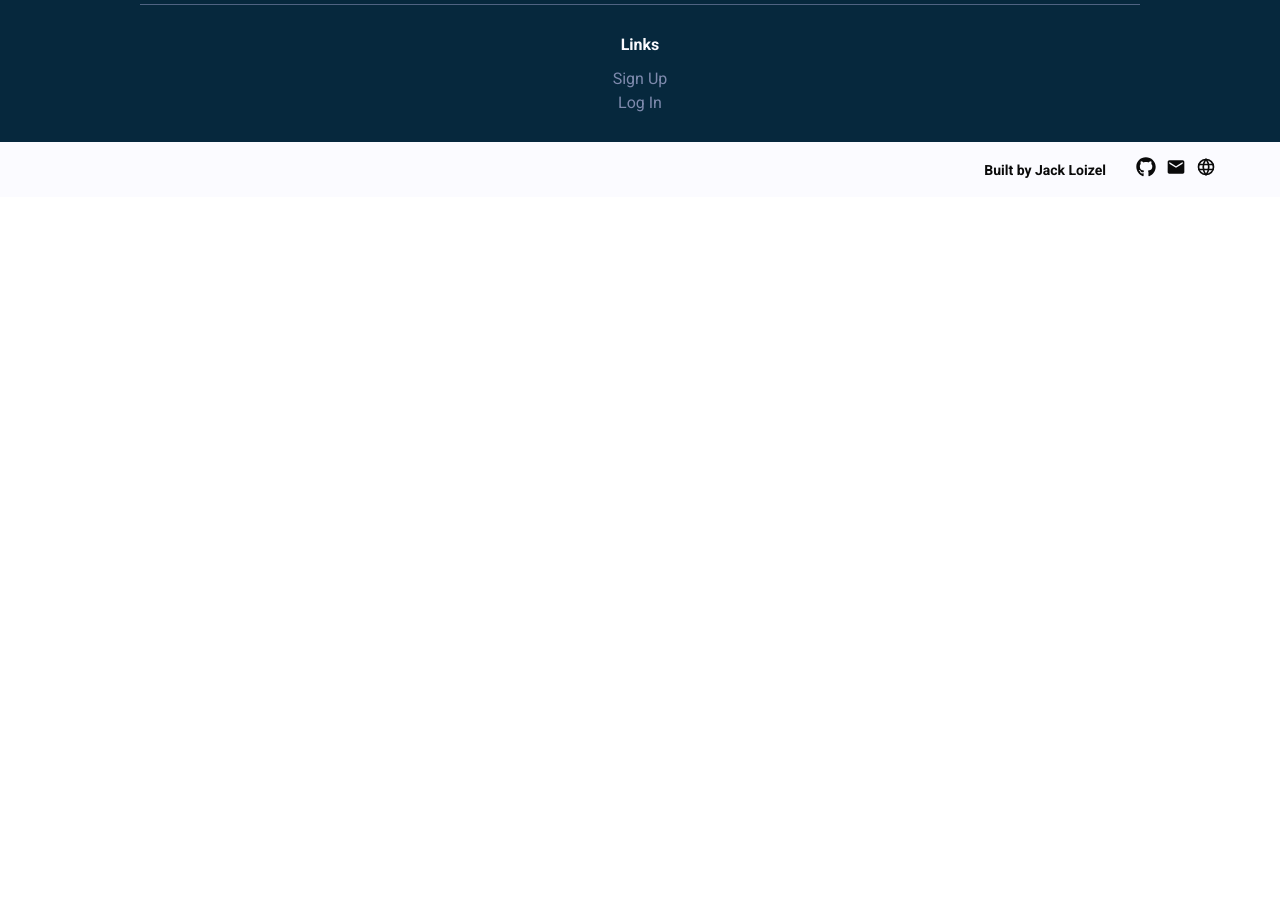
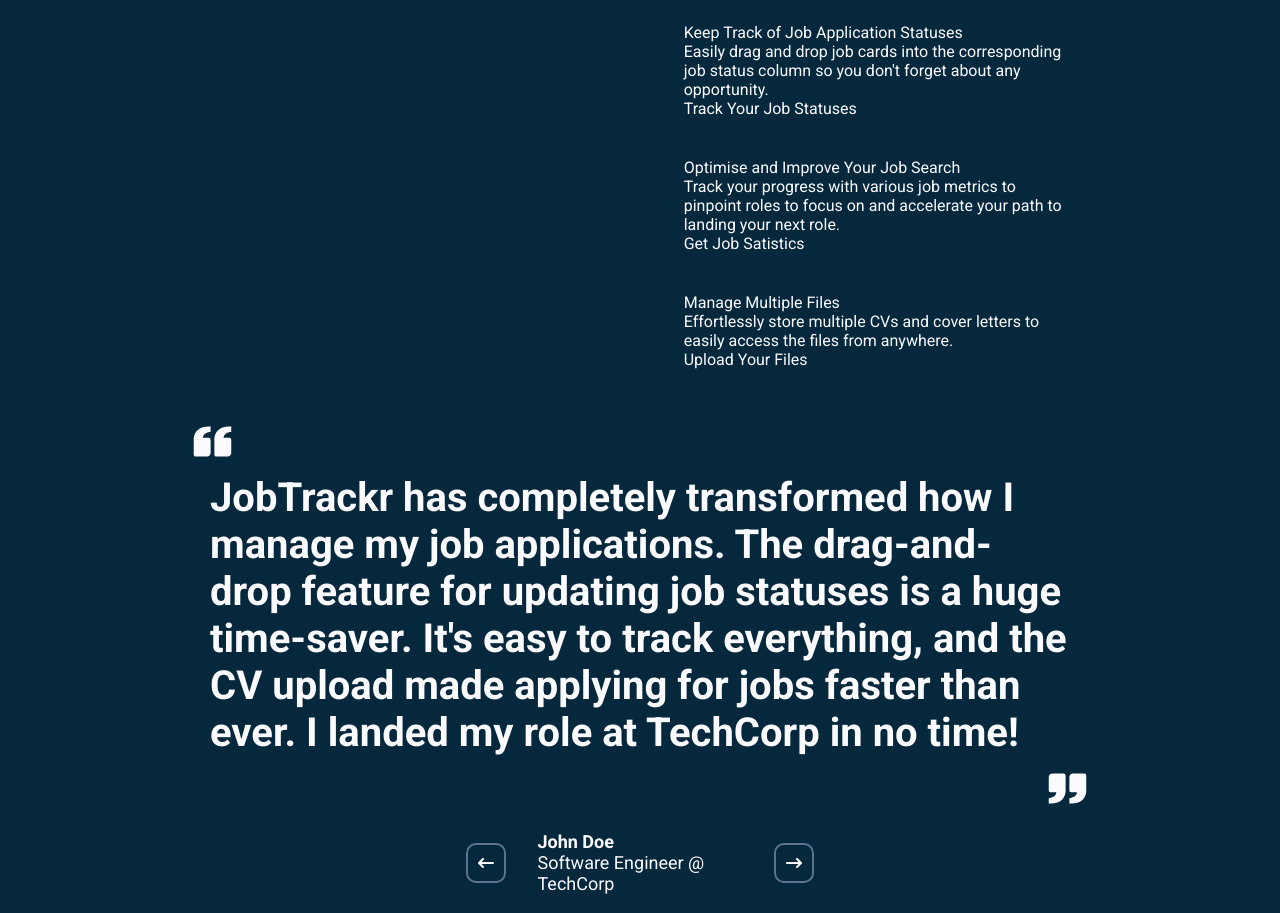
Before and after one commit to jloizel/jobtrackr, a Next.js app: page / in a window 1280 px wide. Shown: the part 1479-2392 px from the top of the page. Before the commit the page ends 1676 px from the top, so only its background shows below. Built offline with nearby package versions, Linux system fonts and the light colour scheme; no server answers; a web font is replaced by a local one.

Commit message:
adding features to homepage

```diff
--- /dev/null
+++ b/public/data/featureBoard.json
@@ -0,0 +1,52 @@
+[
+  {
+    "id": 1,
+    "name": "Job Tracker",
+    "color": "#EFF9FF",
+    "border": "#18A8FF",
+    "icon": "PiBriefcaseBold",
+    "backgroundColor": "#b7e4ff",
+    "description": [
+      {
+        "title": "Drag-and-Drop Columns",
+        "content": "Easily track your jobs and update job statuses effortlessly with drag-and-drop functionality.",
+        "imageDarkMode": "/darkModeImages/JobTracker/1.png",
+        "imageLightMode": "/lightModeImages/JobTracker/1.png"
+      },
+      {
+        "title": "Interactive Modals",
+        "content": "Click on a job to view detailed information or the edit button to edit the job information.",
+        "imageDarkMode": "/darkModeImages/JobTracker/3.png",
+        "imageLightMode": "/lightModeImages/JobTracker/3.png"
+      },
+      {
+        "title": "Statistics Page",
+        "content": "Track metrics like your response rate and application activity.",
+        "imageDarkMode": "/darkModeImages/JobTracker/4.png",
+        "imageLightMode": "/lightModeImages/JobTracker/4.png"
+      }
+    ]
+  },
+  {
+    "id": 2,
+    "name": "File Upload",
+    "color": "#FFF6DF",
+    "border": "#F8B407",
+    "icon": "CgFileDocument",
+    "backgroundColor": "#ffe89c",
+    "description": [
+      {
+        "title": "Store Your Documents",
+        "content": "Upload and store multiple CVs and cover letters, all in one place for easy access during your job applications.",
+        "imageDarkMode": "/darkModeImages/CV/1.png",
+        "imageLightMode": "/lightModeImages/CV/1.png"
+      },
+      {
+        "title": "Easy Access Anytime",
+        "content": "Retrieve your uploaded files anytime from any device, making it simple to update or submit them with just a few clicks.",
+        "imageDarkMode": "/darkModeImages/CL/2.png",
+        "imageLightMode": "/lightModeImages/CL/2.png"
+      }
+    ]
+  }
+]
--- a/public/data/features.json
+++ b/public/data/features.json
@@ -1,52 +1,34 @@
 [
   {
     "id": 1,
-    "name": "Job Tracker",
-    "color": "#EFF9FF",
-    "border": "#18A8FF",
-    "icon": "PiBriefcaseBold",
-    "backgroundColor": "#b7e4ff",
-    "description": [
-      {
-        "title": "Drag-and-Drop Columns",
-        "content": "Easily track your jobs and update job statuses effortlessly with drag-and-drop functionality.",
-        "imageDarkMode": "/darkModeImages/JobTracker/1.png",
-        "imageLightMode": "/lightModeImages/JobTracker/1.png"
-      },
-      {
-        "title": "Interactive Modals",
-        "content": "Click on a job to view detailed information or the edit button to edit the job information.",
-        "imageDarkMode": "/darkModeImages/JobTracker/3.png",
-        "imageLightMode": "/lightModeImages/JobTracker/3.png"
-      },
-      {
-        "title": "Statistics Page",
-        "content": "Track metrics like your response rate and application activity.",
-        "imageDarkMode": "/darkModeImages/JobTracker/4.png",
-        "imageLightMode": "/lightModeImages/JobTracker/4.png"
-      }
-    ]
+    "header": "Easily Organise and Track your Job Search",
+    "subHeader": "Get rid of the messsy spreadsheets for a more organised method, keeping track of all your job applications in one place.",
+    "buttonText": "Organise Your Search",
+    "imageUrl": "",
+    "backgroundColor": ""
   },
   {
     "id": 2,
-    "name": "File Upload",
-    "color": "#FFF6DF",
-    "border": "#F8B407",
-    "icon": "CgFileDocument",
-    "backgroundColor": "#ffe89c",
-    "description": [
-      {
-        "title": "Store Your Documents",
-        "content": "Upload and store multiple CVs and cover letters, all in one place for easy access during your job applications.",
-        "imageDarkMode": "/darkModeImages/CV/1.png",
-        "imageLightMode": "/lightModeImages/CV/1.png"
-      },
-      {
-        "title": "Easy Access Anytime",
-        "content": "Retrieve your uploaded files anytime from any device, making it simple to update or submit them with just a few clicks.",
-        "imageDarkMode": "/darkModeImages/CL/2.png",
-        "imageLightMode": "/lightModeImages/CL/2.png"
-      }
-    ]
+    "header": "Keep Track of Job Application Statuses",
+    "subHeader": "Easily drag and drop job cards into the corresponding job status column so you don't forget about any opportunity.",
+    "buttonText": "Track Your Job Statuses",
+    "imageUrl": "",
+    "backgroundColor": ""
+  },
+  {
+    "id": 3,
+    "header": "Optimise and Improve Your Job Search ",
+    "subHeader": "Track your progress with various job metrics to pinpoint roles to focus on and accelerate your path to landing your next role.",
+    "buttonText": "Get Job Satistics",
+    "imageUrl": "",
+    "backgroundColor": ""
+  },
+  {
+    "id": 4,
+    "header": "Manage Multiple Files",
+    "subHeader": "Effortlessly store multiple CVs and cover letters to easily access the files from anywhere.",
+    "buttonText": "Upload Your Files",
+    "imageUrl": "",
+    "backgroundColor": ""
   }
 ]
--- a/public/data/testimonials.json
+++ b/public/data/testimonials.json
@@ -4,132 +4,132 @@
     "name": "John Doe",
     "job": "Software Engineer",
     "company": "TechCorp",
-    "review": "JobTrackr has completely transformed how I manage my job applications. The drag-and-drop feature for updating job statuses is a huge time-saver. It's easy to track everything, and the CV upload made applying for jobs faster than ever. I landed my role at TechCorp in no time!"
+    "testimonial": "JobTrackr has completely transformed how I manage my job applications. The drag-and-drop feature for updating job statuses is a huge time-saver. It's easy to track everything, and the CV upload made applying for jobs faster than ever. I landed my role at TechCorp in no time!"
   },
   {
     "id": 2,
     "name": "Sarah Miller",
     "job": "Product Manager",
     "company": "Innovative Solutions",
-    "review": "I used JobTrackr during my job search, and it helped me stay organized and focused. The statistics tab gave me great insights into where I stood, and the CV upload was seamless. I secured my position at Innovative Solutions faster than I thought possible!"
+    "testimonial": "I used JobTrackr during my job search, and it helped me stay organized and focused. The statistics tab gave me great insights into where I stood, and the CV upload was seamless. I secured my position at Innovative Solutions faster than I thought possible!"
   },
   {
     "id": 3,
     "name": "Michael Johnson",
     "job": "Marketing Specialist",
     "company": "Creative Agency",
-    "review": "The job tracker kept me on top of everything. I could easily see which jobs needed follow-up and which ones I had interviews for. The CV tool saved me hours of work, and I got hired by Creative Agency thanks to this site's efficiency."
+    "testimonial": "The job tracker kept me on top of everything. I could easily see which jobs needed follow-up and which ones I had interviews for. The CV tool saved me hours of work, and I got hired by Creative Agency thanks to this site's efficiency."
   },
   {
     "id": 4,
     "name": "Emily Clark",
     "job": "Data Scientist",
     "company": "Data Labs",
-    "review": "JobTrackr made my job search smooth and straightforward. The tracker helped me keep all my applications organized, while the statistics tab helped me measure my progress. Thanks to this tool, I found my role at Data Labs in just a couple of months!"
+    "testimonial": "JobTrackr made my job search smooth and straightforward. The tracker helped me keep all my applications organized, while the statistics tab helped me measure my progress. Thanks to this tool, I found my role at Data Labs in just a couple of months!"
   },
   {
     "id": 5,
     "name": "David Smith",
     "job": "UX Designer",
     "company": "DesignHub",
-    "review": "I’ve used many job boards, but JobTrackr is by far the most user-friendly. The drag-and-drop feature for tracking job status is a game-changer, and the ability to upload my CV and cover letters all in one place helped me stay focused. I landed my job at DesignHub in less than 6 weeks!"
+    "testimonial": "I’ve used many job boards, but JobTrackr is by far the most user-friendly. The drag-and-drop feature for tracking job status is a game-changer, and the ability to upload my CV and cover letters all in one place helped me stay focused. I landed my job at DesignHub in less than 6 weeks!"
   },
   {
     "id": 6,
     "name": "Sophia Williams",
     "job": "Business Analyst",
     "company": "FinanceTech",
-    "review": "Tracking my job applications has never been easier. JobTrackr made it simple to update job statuses with a few clicks, and the statistics page gave me a clear picture of my progress. I’ve already secured an interview, and I’m confident this tool helped me get there!"
+    "testimonial": "Tracking my job applications has never been easier. JobTrackr made it simple to update job statuses with a few clicks, and the statistics page gave me a clear picture of my progress. I’ve already secured an interview, and I’m confident this tool helped me get there!"
   },
   {
     "id": 7,
     "name": "James Brown",
     "job": "Web Developer",
     "company": "WebWorks",
-    "review": "As a developer, I appreciate the clean interface and how intuitive everything is on JobTrackr. The ability to upload my CV and manage applications in one place made a huge difference. I used it every day, and now I’m working at WebWorks!"
+    "testimonial": "As a developer, I appreciate the clean interface and how intuitive everything is on JobTrackr. The ability to upload my CV and manage applications in one place made a huge difference. I used it every day, and now I’m working at WebWorks!"
   },
   {
     "id": 8,
     "name": "Olivia Davis",
     "job": "Account Manager",
     "company": "Global Enterprises",
-    "review": "JobTrackr helped me manage my job search with ease. I loved how I could see my job application statuses at a glance, and the ability to upload my CV quickly saved me a ton of time. I landed my Account Manager role at Global Enterprises thanks to this tool!"
+    "testimonial": "JobTrackr helped me manage my job search with ease. I loved how I could see my job application statuses at a glance, and the ability to upload my CV quickly saved me a ton of time. I landed my Account Manager role at Global Enterprises thanks to this tool!"
   },
   {
     "id": 9,
     "name": "Liam Wilson",
     "job": "Project Manager",
     "company": "Innovative Projects",
-    "review": "What I love about JobTrackr is how everything is organized. I could track job applications, update statuses, and even analyze my progress with the stats tab. I’m thrilled to have found my Project Manager position at Innovative Projects using this tool."
+    "testimonial": "What I love about JobTrackr is how everything is organized. I could track job applications, update statuses, and even analyze my progress with the stats tab. I’m thrilled to have found my Project Manager position at Innovative Projects using this tool."
   },
   {
     "id": 10,
     "name": "Isabella Moore",
     "job": "Content Strategist",
     "company": "ContentCo",
-    "review": "JobTrackr was a lifesaver during my job search. It kept me organized, and I could easily see where I was in the process with the drag-and-drop tracker. Thanks to JobTrackr, I landed my Content Strategist position at ContentCo with less stress."
+    "testimonial": "JobTrackr was a lifesaver during my job search. It kept me organized, and I could easily see where I was in the process with the drag-and-drop tracker. Thanks to JobTrackr, I landed my Content Strategist position at ContentCo with less stress."
   },
   {
     "id": 11,
     "name": "Ethan Lee",
     "job": "Financial Analyst",
     "company": "FinTech Solutions",
-    "review": "The statistics page was so helpful in tracking my applications. I could clearly see which companies were showing interest, which made my job search more strategic. I secured my Financial Analyst position at FinTech Solutions within a few months!"
+    "testimonial": "The statistics page was so helpful in tracking my applications. I could clearly see which companies were showing interest, which made my job search more strategic. I secured my Financial Analyst position at FinTech Solutions within a few months!"
   },
   {
     "id": 12,
     "name": "Charlotte Anderson",
     "job": "Graphic Designer",
     "company": "Creative Works",
-    "review": "I used to feel overwhelmed by my job applications, but JobTrackr made it easy to stay organized. The tracker is intuitive, and I love the stats feature that showed me where I was in the process. I’m now a Graphic Designer at Creative Works, thanks to this site."
+    "testimonial": "I used to feel overwhelmed by my job applications, but JobTrackr made it easy to stay organized. The tracker is intuitive, and I love the stats feature that showed me where I was in the process. I’m now a Graphic Designer at Creative Works, thanks to this site."
   },
   {
     "id": 13,
     "name": "Daniel Martinez",
     "job": "HR Manager",
     "company": "People Solutions",
-    "review": "I highly recommend JobTrackr for anyone in the job market. The job tracker helped me stay on top of applications, and the CV upload feature saved me time. Thanks to JobTrackr, I landed my HR Manager position at People Solutions!"
+    "testimonial": "I highly recommend JobTrackr for anyone in the job market. The job tracker helped me stay on top of applications, and the CV upload feature saved me time. Thanks to JobTrackr, I landed my HR Manager position at People Solutions!"
   },
   {
     "id": 14,
     "name": "Mia Gonzalez",
     "job": "Legal Assistant",
     "company": "LawCorp",
-    "review": "JobTrackr made my job search incredibly efficient. I loved how I could track the progress of all my applications in one place, and the CV upload tool saved me a lot of time. I landed my Legal Assistant position at LawCorp within weeks!"
+    "testimonial": "JobTrackr made my job search incredibly efficient. I loved how I could track the progress of all my applications in one place, and the CV upload tool saved me a lot of time. I landed my Legal Assistant position at LawCorp within weeks!"
   },
   {
     "id": 15,
     "name": "Lucas Taylor",
     "job": "Software Developer",
     "company": "DevWorks",
-    "review": "JobTrackr helped me stay on track during my job search. I loved the ease of the drag-and-drop feature for updating job statuses, and the CV upload was seamless. Thanks to this tool, I was able to land a Software Developer role at DevWorks."
+    "testimonial": "JobTrackr helped me stay on track during my job search. I loved the ease of the drag-and-drop feature for updating job statuses, and the CV upload was seamless. Thanks to this tool, I was able to land a Software Developer role at DevWorks."
   },
   {
     "id": 16,
     "name": "Amelia Robinson",
     "job": "Sales Representative",
     "company": "SalesPro",
-    "review": "Managing my job search was so much easier with JobTrackr. The tracker helped me keep everything organized, and the statistics tab helped me stay motivated. I got my Sales Rep position at SalesPro faster than I thought possible!"
+    "testimonial": "Managing my job search was so much easier with JobTrackr. The tracker helped me keep everything organized, and the statistics tab helped me stay motivated. I got my Sales Rep position at SalesPro faster than I thought possible!"
   },
   {
     "id": 17,
     "name": "Jack Harris",
     "job": "Systems Administrator",
     "company": "TechSolutions",
-    "review": "I couldn’t have stayed on top of my job search without JobTrackr. It kept my applications organized, and I could easily track my progress. The CV upload feature made applying to jobs a breeze. Now I’m working as a Systems Admin at TechSolutions!"
+    "testimonial": "I couldn’t have stayed on top of my job search without JobTrackr. It kept my applications organized, and I could easily track my progress. The CV upload feature made applying to jobs a breeze. Now I’m working as a Systems Admin at TechSolutions!"
   },
   {
     "id": 18,
     "name": "Ava King",
     "job": "Business Consultant",
     "company": "BizConsult",
-    "review": "JobTrackr was essential for managing my job search. The tracker kept all my applications in one place, and I loved the insights I got from the statistics page. Thanks to this site, I was able to land my Business Consultant role at BizConsult!"
+    "testimonial": "JobTrackr was essential for managing my job search. The tracker kept all my applications in one place, and I loved the insights I got from the statistics page. Thanks to this site, I was able to land my Business Consultant role at BizConsult!"
   },
   {
     "id": 19,
     "name": "Benjamin Wright",
     "job": "Data Analyst",
     "company": "DataCo",
-    "review": "I can’t recommend JobTrackr enough. It helped me track my applications in an organized way, and the drag-and-drop feature made it easy to update statuses. The CV upload tool was quick, and I secured my Data Analyst position at DataCo through this site."
+    "testimonial": "I can’t recommend JobTrackr enough. It helped me track my applications in an organized way, and the drag-and-drop feature made it easy to update statuses. The CV upload tool was quick, and I secured my Data Analyst position at DataCo through this site."
   }
 ]
--- a/src/app/page.tsx
+++ b/src/app/page.tsx
@@ -9,6 +9,7 @@
 import FeaturesBoard from "@/components/featuresBoard/featuresBoard";
 import Link from "next/link";
 import Testimonials from "@/components/testimonials/testimonials";
+import Features from "@/components/features/features";
 
 export default function Home() {
   const { theme } = useContext(ThemeContext);
@@ -24,7 +25,7 @@
         <div className={styles.leftContainer}>
           <div className={styles.headerText}>
             <span className={styles.headerText1}>
-              Organised, Easy
+              Easy, Organised
             </span>
             <div className={styles.headerText2}>
               <span>Job</span>
@@ -45,6 +46,7 @@
         </div> */}
       </div>
       <FeaturesBoard/>
+      <Features/>
       <Testimonials/>
     </div>
   );
--- /dev/null
+++ b/src/components/features/features.module.css
@@ -0,0 +1,27 @@
+.wrapper {
+  display: flex;
+  flex-direction: column;
+  align-items: center;
+  justify-content: center;
+  gap: 40px;
+}
+
+.featureContainer {
+  display: flex;
+  flex-direction: row;
+  width: 100%;
+}
+
+.imageContainer {
+  width: 55%;
+}
+
+.imageContainer img {
+
+}
+
+.content {
+  width: 45%;
+  display: flex;
+  flex-direction: column;
+}
--- /dev/null
+++ b/src/components/features/features.tsx
@@ -0,0 +1,48 @@
+"use client"
+
+import React, { useEffect, useState } from 'react'
+import styles from "./features.module.css"
+
+
+const Features = () => {
+  const [data, setData] = useState([
+    {
+      id: "",
+      header: "",
+      subHeader: "",
+      buttonText: "",
+      imageUrl: "",
+      backgroundUrl: ""
+    }
+  ]);
+
+  useEffect(() => {
+    const fetchData = async () => {
+      const response = await fetch('/data/features.json');
+      const data = await response.json();
+      setData(data);
+    };
+
+    fetchData();
+  }, []);
+
+
+  return (
+    <div className={styles.wrapper}>
+      {data.map((feature) => (
+        <div key={feature.id} className={styles.featureContainer}>
+          <div className={styles.imageContainer}>
+            <img src={feature.imageUrl}/>
+          </div>
+          <div className={styles.content}>
+            <span>{feature.header}</span>
+            <span>{feature.subHeader}</span>
+            <span>{feature.buttonText}</span>
+          </div>
+        </div>
+      ))}
+    </div>
+  );
+};
+
+export default Features
--- a/src/components/testimonials/testimonials.module.css
+++ b/src/components/testimonials/testimonials.module.css
@@ -0,0 +1,91 @@
+.container {
+  display: flex;
+  flex-direction: column;
+  max-width: 900px;
+}
+
+.testimonialContent {
+  display: flex;
+  flex-direction: column;
+}
+
+.testimonial {
+  display: flex;
+  flex-direction: column;
+}
+
+.testimonial span {
+  font-size: 35px;
+  font-weight: 600;
+  padding: 10px 20px;
+
+  @media (min-width: 768px) {
+    font-size: 40px;
+  }
+}
+
+.quoteIcon {
+  font-size: 35px;
+
+  @media (min-width: 768px) {
+    font-size: 45px;
+  }
+}
+
+.quoteIcon:last-child {
+  align-self: flex-end;
+}
+
+.detailsContainer {
+  display: flex;
+  flex-direction: row;
+  align-items: center;
+  justify-content: space-between;
+  align-self: center;
+  padding: 20px;
+
+  @media (min-width: 550px) and (max-width: 767px) {
+    width: 70%;
+  }
+
+  @media (min-width: 768px) {
+    width: 50%;
+  }
+}
+
+.details {
+  display: flex;
+  flex-direction: column;
+  width: 50%;
+  font-size: 18px;
+  word-wrap: break-word;
+  white-space: normal;
+}
+
+.details span:first-child {
+  font-weight: 600;
+}
+
+.details span:last-child {
+  word-wrap: break-word;
+}
+
+.arrowContainer {
+  width: 25%;
+  display: flex;
+  align-items: center;
+  justify-content: center;
+}
+
+.arrowIcon {
+  border: solid 2px var(--mytracker-card-border-color);
+  border-radius: 10px;
+  padding: 10px;
+  transition: all 0.2s ease-in-out;
+  font-size: 40px;
+  cursor: pointer;
+}
+
+.arrowIcon:hover {
+  border: solid 2px var(--disabled-arrow-color);
+}
--- a/src/components/testimonials/testimonials.tsx
+++ b/src/components/testimonials/testimonials.tsx
@@ -2,8 +2,9 @@
 
 import React, { useEffect, useState } from 'react'
 import styles from "./testimonials.module.css"
-import { BiSolidQuoteLeft } from "react-icons/bi";
-import { BiSolidQuoteRight } from "react-icons/bi";
+import { BiSolidQuoteLeft, BiSolidQuoteRight } from "react-icons/bi";
+import { FaArrowLeftLong, FaArrowRightLong } from "react-icons/fa6";
+
 
 const Testimonials = () => {
   const [data, setData] = useState([
@@ -12,7 +13,7 @@
       name: "",
       job: "",
       company: "",
-      review: ""
+      testimonial: ""
     }
   ]);
   const [index, setIndex] = useState(0);
@@ -27,26 +28,37 @@
     fetchData();
   }, []);
 
+  const handleNext = () => {
+    setIndex((prevIndex) => (prevIndex + 1) % data.length);
+  };
+
+  const handlePrevious = () => {
+    setIndex((prevIndex) => (prevIndex - 1 + data.length) % data.length);
+  };
+
   return (
     <div className={styles.container}>
       {data.length > 0 && (
-        <div className={styles.testimonialCard}>
-          <BiSolidQuoteLeft />
-          <div className={styles.testimonialContent}>
-            <div>{data[index].review}</div>
-            <div>{data[index].job} - {data[index].name}</div>
-            <div>{data[index].company}</div>
+        <div className={styles.testimonialContent}>
+          <div className={styles.testimonial}>
+            <BiSolidQuoteLeft className={styles.quoteIcon}/>
+            <span>{data[index].testimonial}</span>
+            <BiSolidQuoteRight className={styles.quoteIcon}/>
           </div>
-          <BiSolidQuoteRight />
+          <div className={styles.detailsContainer}>
+            <div className={styles.arrowContainer}>
+              <FaArrowLeftLong onClick={handlePrevious} className={styles.arrowIcon}/>
+            </div>
+            <div className={styles.details}>
+              <span>{data[index].name}</span>
+              <span>{data[index].job} @ {data[index].company}</span>
+            </div>
+            <div className={styles.arrowContainer}>
+              <FaArrowRightLong onClick={handleNext} className={styles.arrowIcon}/>
+            </div>
+          </div>
         </div>
       )}
-
-      {/* <button onClick={handlePrevious} className={styles.prevButton}>
-        Prev
-      </button>
-      <button onClick={handleNext} className={styles.nextButton}>
-        Next
-      </button> */}
     </div>
   );
 };
```
Also changed, not shown: src/components/featuresBoard/featuresBoard.tsx (+2 -5 lines).
